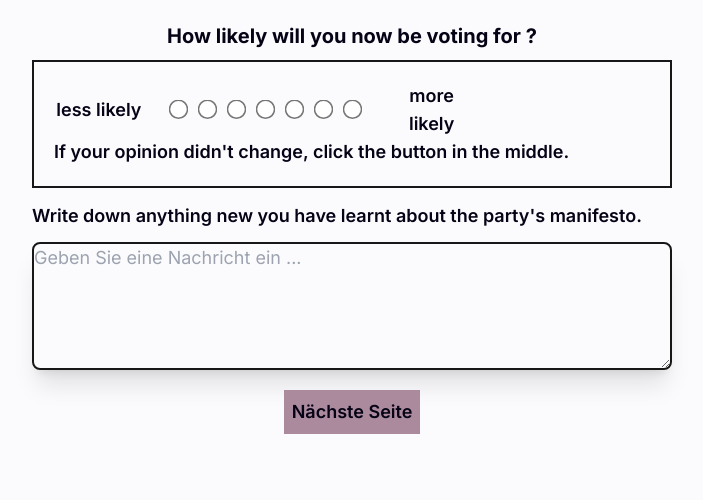
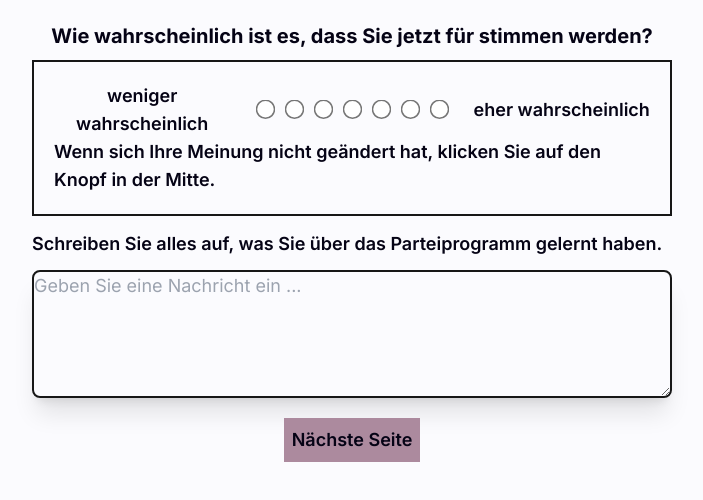
Before and after one commit to FelixHornberger/quote-and-vote-ger, a Next.js app: page /post-task in a window 1280 px wide. Shown: the top 500 px of the page, without its empty margins (288-991 px from the left). Built offline with nearby package versions, Linux system fonts and the light colour scheme.

Commit message:
Post Task localisation

```diff
--- a/app/post-task/page.tsx
+++ b/app/post-task/page.tsx
@@ -11,11 +11,11 @@ export default function Home() {
                 <PostTaskHeader></PostTaskHeader>
                 <div className="flex flex-col border-2 border-neutral-900 p-5 mb-3">
                     <div className="text-left">
-                        <Likertscale topic={'eligibilityAfter'} descriptionLeft="less likely" descriptionRight={"more likely"} />
-                        <p className="pt-2.5 sm:pt-0">If your opinion didn&apos;t change, click the button in the middle.</p>
+                        <Likertscale topic={'eligibilityAfter'} descriptionLeft="weniger wahrscheinlich" descriptionRight={"eher wahrscheinlich"} />
+                        <p className="pt-2.5 sm:pt-0">Wenn sich Ihre Meinung nicht geändert hat, klicken Sie auf den Knopf in der Mitte.</p>
                     </div>
                 </div>
-                <p className="mt-3.5 text-left">Write down anything new you have learnt about the party&apos;s manifesto.</p>
+                <p className="mt-3.5 text-left">Schreiben Sie alles auf, was Sie über das Parteiprogramm gelernt haben.</p>
                 <ArgumenTextarea/>
                 <PostTaskButton />
             </div>
--- a/components/PostTaskHeader.tsx
+++ b/components/PostTaskHeader.tsx
@@ -7,7 +7,7 @@ export default function PostTaskHeader() {
     const {vote} = useVoteStore()
     const {party} = usePartyStore()
 
-    let headline = `How likely will you now be voting for ${party}?`
+    let headline = `Wie wahrscheinlich ist es, dass Sie jetzt für ${party} stimmen werden?`
     // if (vote) {
     //     headline = `You previously stated that you would vote for ${party}. How confident are you in this decision now?`
     // } else {
```
